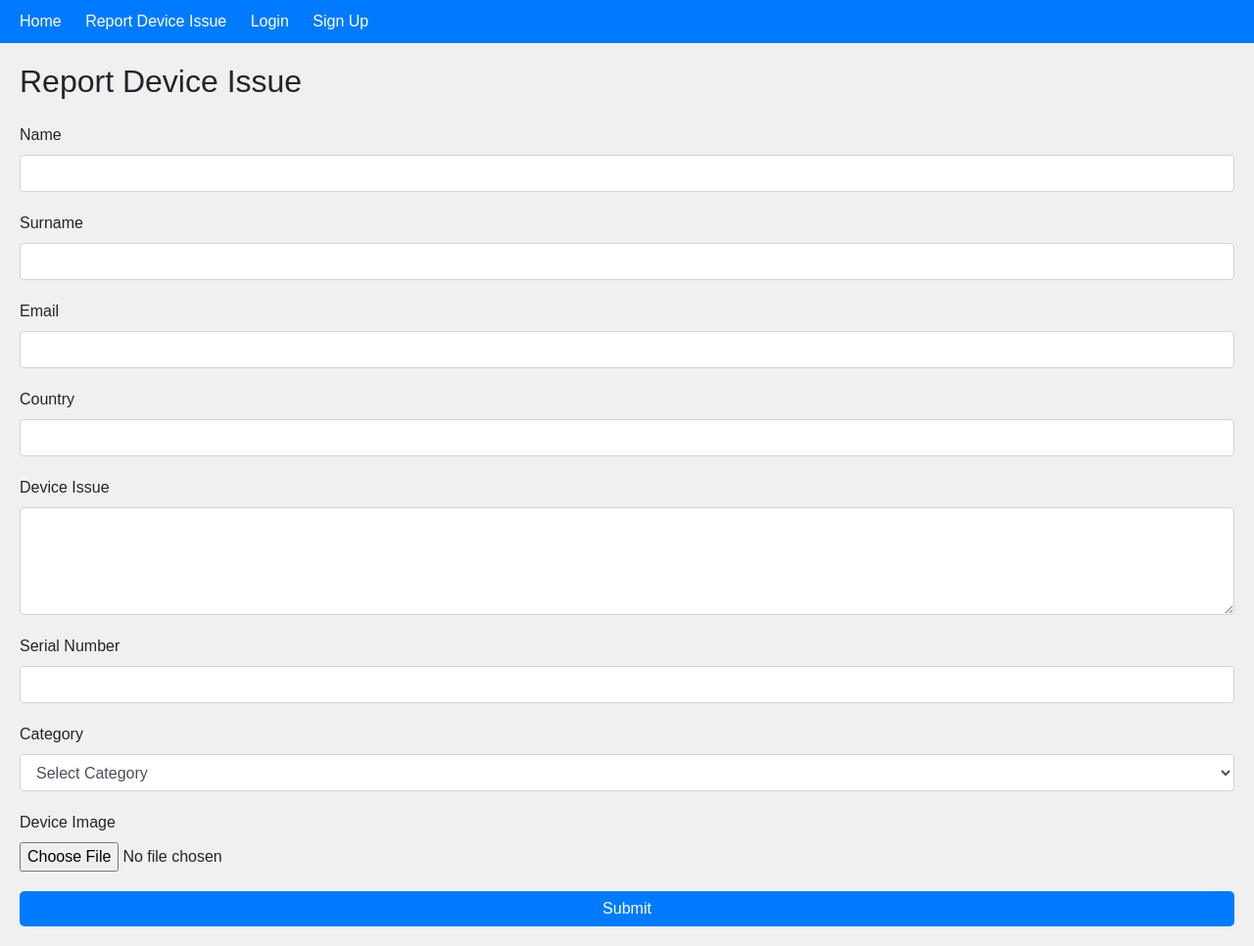
After one commit to lizeqx/DeviceTroubleTracker, a Django app: page /device-issue-form/ in a window 1280 px wide. The commit adds this page. Shown: the whole page at 98% size. Run offline with Django 5.2, Linux system fonts and the light colour scheme; some libraries are stand-ins or nearby versions.

Commit message:
templates , view and urls

```diff
--- /dev/null
+++ b/myproject/myapp/templates/base.html
@@ -0,0 +1,56 @@
+<!DOCTYPE html>
+<html lang="en">
+<head>
+    <meta charset="UTF-8">
+    <meta name="viewport" content="width=device-width, initial-scale=1.0">
+    <title>{% block title %}Device Trouble Tracker{% endblock %}</title>
+    <style>
+        body {
+            font-family: Arial, sans-serif;
+            margin: 0;
+            padding: 0;
+            background-color: #f0f0f0;
+        }
+        nav {
+            background-color: #007bff;
+            color: #fff;
+            padding: 10px 20px;
+        }
+        nav ul {
+            list-style: none;
+            margin: 0;
+            padding: 0;
+        }
+        nav ul li {
+            display: inline;
+            margin-right: 20px;
+        }
+        nav ul li a {
+            color: #fff;
+            text-decoration: none;
+        }
+        .content {
+            padding: 20px;
+        }
+    </style>
+</head>
+<body>
+    <nav>
+        <ul>
+            <li><a href="{% url 'home' %}">Home</a></li>
+            <li><a href="{% url 'device_issue_form' %}">Report Device Issue</a></li>
+            {% if user.is_authenticated %}
+                <li><a href="{% url 'profile' %}">Profile</a></li>
+                <li><a href="{% url 'logout' %}">Logout</a></li>
+            {% else %}
+                <li><a href="{% url 'login' %}">Login</a></li>
+                <li><a href="{% url 'signup' %}">Sign Up</a></li>
+            {% endif %}
+        </ul>
+    </nav>
+    <div class="content">
+        {% block content %}
+        {% endblock %}
+    </div>
+</body>
+</html>
--- /dev/null
+++ b/myproject/myapp/templates/device_issue_form.html
@@ -0,0 +1,101 @@
+<!DOCTYPE html>
+<html lang="en">
+<head>
+
+    <meta charset="UTF-8">
+    <meta name="viewport" content="width=device-width, initial-scale=1.0">
+    <title>Device Issue Form</title>
+    <link rel="stylesheet" href="https://stackpath.bootstrapcdn.com/bootstrap/4.5.2/css/bootstrap.min.css">
+    <style>
+        body {
+            background-color: #f8f9fa;
+        }
+
+        .container {
+            max-width: 600px;
+            margin: 0 auto;
+            padding: 30px 20px;
+            background-color: #fff;
+            border-radius: 8px;
+            box-shadow: 0 2px 4px rgba(0, 0, 0, 0.1);
+        }
+
+        .form-group {
+            margin-bottom: 20px;
+        }
+
+        .btn-submit {
+            background-color: #007bff;
+            color: #fff;
+            border: none;
+            border-radius: 5px;
+            cursor: pointer;
+            transition: background-color 0.3s;
+        }
+
+        .btn-submit:hover {
+            background-color: #0056b3;
+        }
+    </style>
+</head>
+<body>
+
+    {% extends 'base.html' %}
+
+    {% block content %}
+        <h2 class="mb-4">Report Device Issue</h2>
+        <form method="post" enctype="multipart/form-data">
+            {% csrf_token %}
+            <div class="form-group">
+                <label for="name">Name</label>
+                <input type="text" id="name" name="name" class="form-control" required>
+            </div>
+
+            <div class="form-group">
+                <label for="surname">Surname</label>
+                <input type="text" id="surname" name="surname" class="form-control" required>
+            </div>
+
+            <div class="form-group">
+                <label for="email">Email</label>
+                <input type="email" id="email" name="email" class="form-control" required>
+            </div>
+
+            <div class="form-group">
+                <label for="country">Country</label>
+                <input type="text" id="country" name="country" class="form-control" required>
+            </div>
+
+            <div class="form-group">
+                <label for="device_issue">Device Issue</label>
+                <textarea id="device_issue" name="device_issue" class="form-control" rows="4" required></textarea>
+            </div>
+
+            <div class="form-group">
+                <label for="serial_number">Serial Number</label>
+                <input type="text" id="serial_number" name="serial_number" class="form-control" required>
+            </div>
+
+            <div class="form-group">
+                <label for="category">Category</label>
+                <select id="category" name="category" class="form-control" required>
+                    <option value="">Select Category</option>
+                    <option value="laptop">Laptop</option>
+                    <option value="Monitor">Monitor</option>
+                    <option value="I-Pad">I-Pad</option>
+                    <option value="phone">Phone</option>
+                </select>
+            </div>
+
+            <div class="form-group">
+                <label for="device_image">Device Image</label>
+                <input type="file" id="device_image" name="device_image" class="form-control-file">
+            </div>
+
+            <button type="submit" class="btn btn-submit btn-block">Submit</button>
+        </form>
+    </div>
+    {% endblock %}
+
+</body>
+</html>
--- a/myproject/myapp/urls.py
+++ b/myproject/myapp/urls.py
@@ -7,4 +7,7 @@ urlpatterns = [
     path('login/', views.login_view, name='login'),
     path('logout/', views.logout_view, name='logout'),
     path('signup/', views.signup_view, name='signup'),
+    path('profile/', views.profile, name='profile'),
+    path('device-issue-form/', views.device_issue_form, name='device_issue_form'),
+
 ]
--- a/myproject/myapp/views.py
+++ b/myproject/myapp/views.py
@@ -5,6 +5,8 @@ from django.core.mail import send_mail
 from django.shortcuts import render, redirect
 from django.contrib.auth.forms import AuthenticationForm, UserCreationForm
 from django.contrib.auth import login, logout, authenticate
+from django.contrib.auth.decorators import login_required
+
 
 from .forms import DeviceIssueForm
 
@@ -41,13 +43,16 @@ def logout_view(request):
     logout(request)
     return redirect('login')
 
+@login_required
+def profile(request):
+    return render(request, 'profile.html')
+
 def device_issue_form(request):
     if request.method == 'POST':
         form = DeviceIssueForm(request.POST)
         if form.is_valid():
             device_issue = form.save()
-            send_email_to_company(device_issue)
-            return render(request, 'success.html')
+            return redirect('home')
     else:
         form = DeviceIssueForm()
     return render(request, 'device_issue_form.html', {'form': form})
```
Also changed, not shown: myproject/myapp/templates/home.html (+78 -108 lines), myproject/myapp/templates/profile.html (added, +14 -0 lines), myproject/db.sqlite3.
